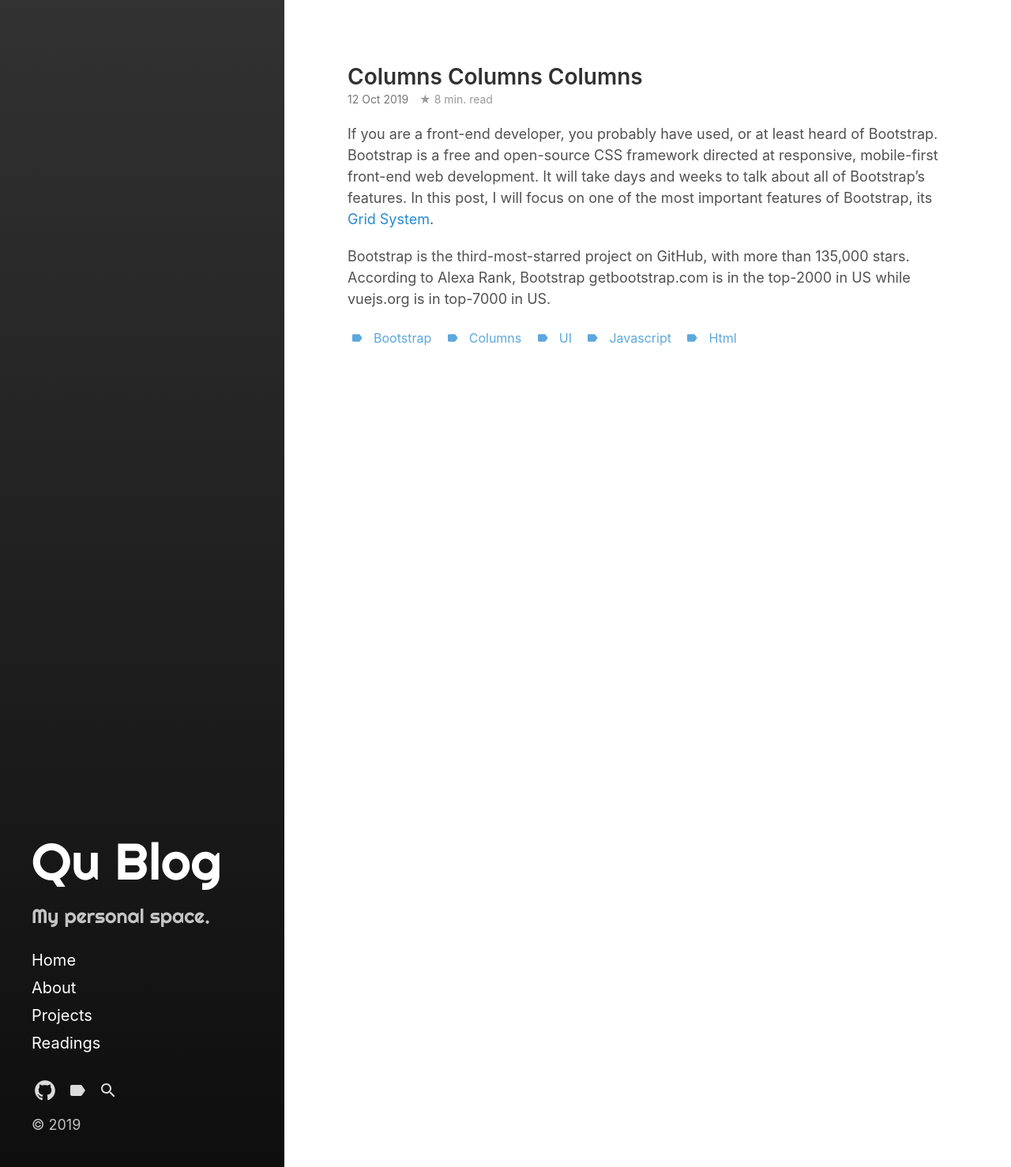
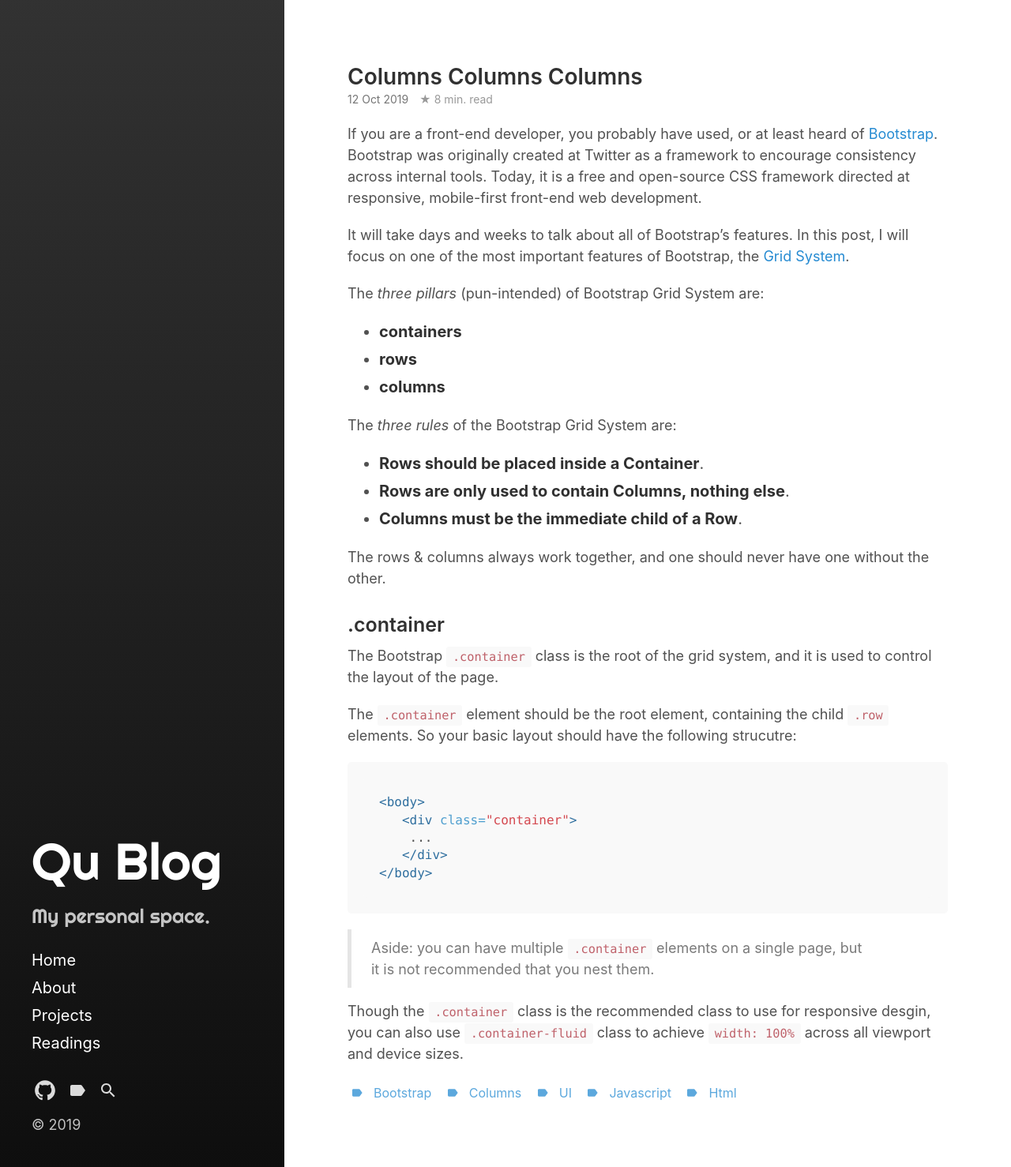
Before and after one commit to yiqu/yiqu.github.io, a Jekyll site: the page built from _posts/2019-10-12-bootstrap-columns.md, in a window 1280 px wide. Shown: the whole page at 79% size. Built offline with Jekyll 4.4.1, drawn with Linux system fonts in a browser that asks for light colours; some web fonts are replaced.

Commit message:
Update 2019-10-12-bootstrap-columns.md

````diff
--- a/_posts/2019-10-12-bootstrap-columns.md
+++ b/_posts/2019-10-12-bootstrap-columns.md
@@ -10,10 +10,40 @@
   - html
 ---
 
-If you are a front-end developer, you probably have used, or at least heard of Bootstrap. Bootstrap is a free and open-source CSS
-framework directed at responsive, mobile-first front-end web development. It will take days and weeks to talk about all of Bootstrap's features. In
-this post, I will focus on one of the most important features of Bootstrap, its [Grid System](https://getbootstrap.com/docs/4.0/layout/grid/).
+If you are a front-end developer, you probably have used, or at least heard of [Bootstrap](https://getbootstrap.com/).
+Bootstrap was originally created at Twitter as a framework to encourage consistency across internal tools. Today, it is a free and open-source CSS framework directed at responsive, mobile-first front-end web development.
+
+It will take days and weeks to talk about all of Bootstrap's features. In this post, I will focus on one of the most important
+features of Bootstrap, the [Grid System](https://getbootstrap.com/docs/4.0/layout/grid/).
 
 <!--more-->
-Bootstrap is the third-most-starred project on GitHub, with more than 135,000 stars. According to Alexa Rank,
-Bootstrap getbootstrap.com is in the top-2000 in US while vuejs.org is in top-7000 in US.
+The <em>three pillars</em> (pun-intended) of Bootstrap Grid System are:
+* **containers**
+* **rows**
+* **columns**
+
+The <em>three rules</em> of the Bootstrap Grid System are:
+* **Rows should be placed inside a Container**.
+* **Rows are only used to contain Columns, nothing else**.
+* **Columns must be the immediate child of a Row**.
+
+The rows & columns always work together, and one should never have one without the other.
+
+### .container
+The Bootstrap <code>.container</code> class is the root of the grid system, and it is used to control the layout of the page.
+
+The <code>.container</code> element should be the root element, containing the child <code>.row</code> elements.
+So your basic layout should have the following strucutre:
+
+```html
+<body>
+   <div class="container">
+    ...
+   </div>
+</body>
+```
+
+> Aside: you can have multiple <code>.container</code> elements on a single page, but it is not recommended that you
+nest them.
+
+Though the <code>.container</code> class is the recommended class to use for responsive desgin, you can also use <code>.container-fluid</code> class to achieve <code>width: 100%</code> across all viewport and device sizes.
````
